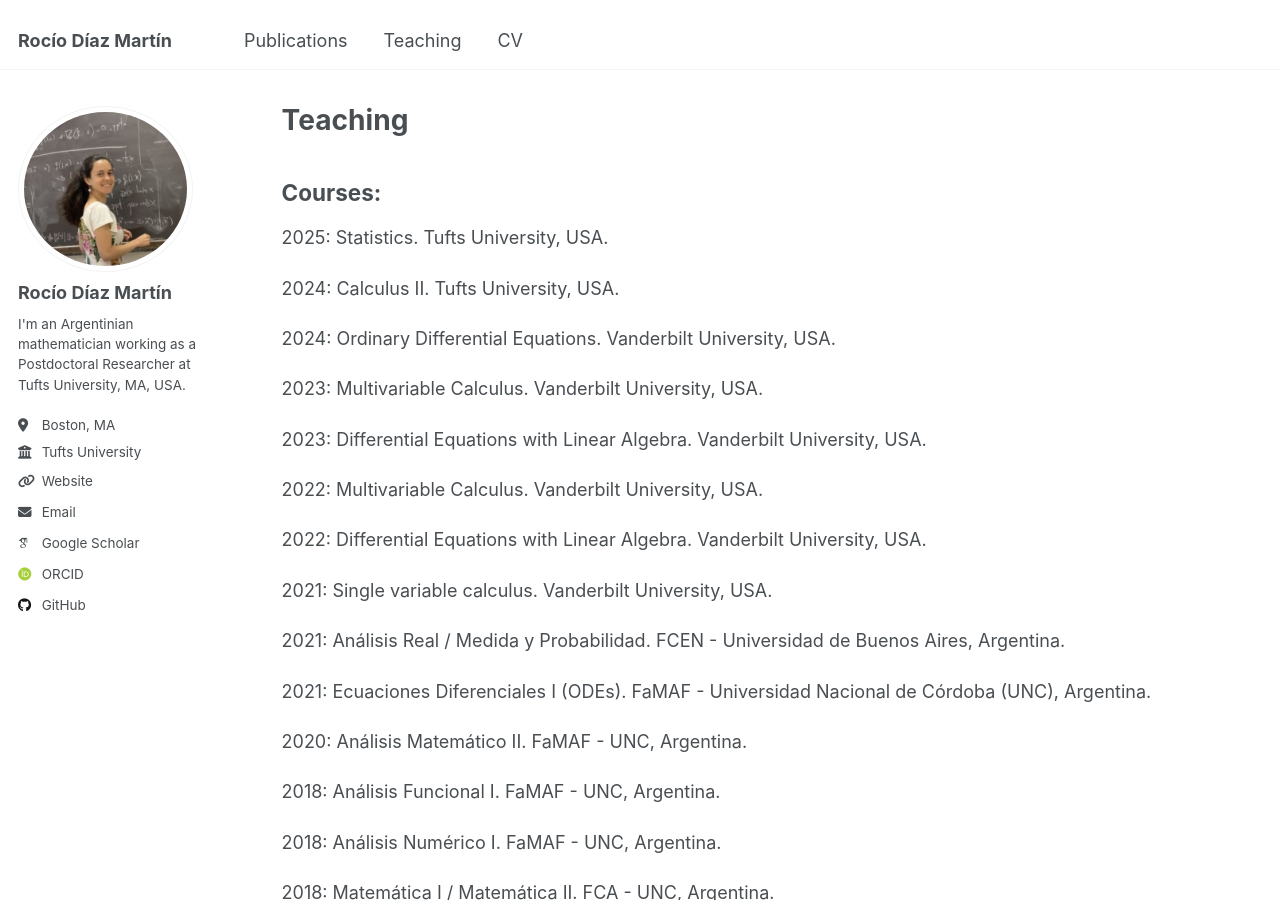
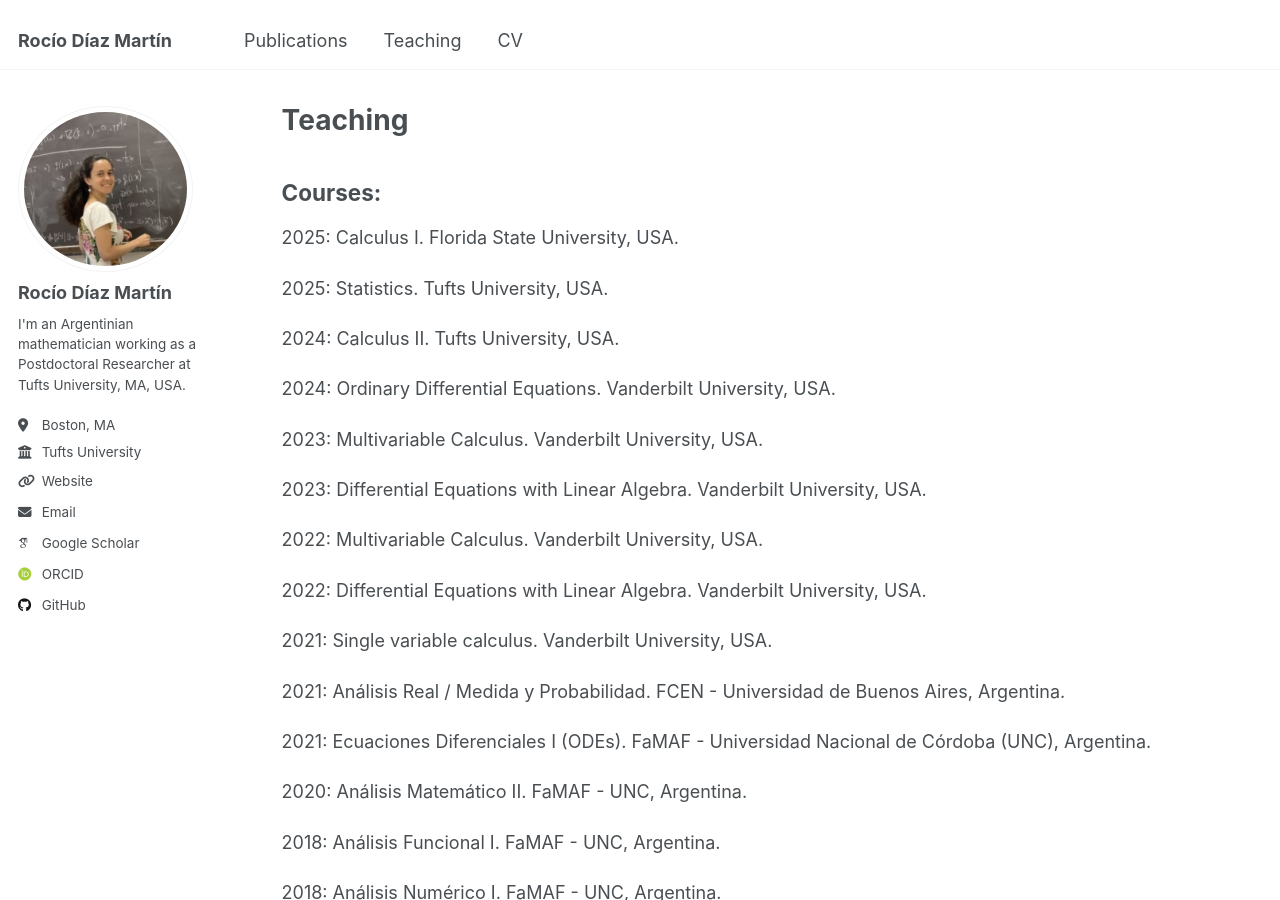
Before and after one commit to RocioDM/rociodm.github.io, a Jekyll site: the page built from _pages/teaching.md, in a window 1280 px wide and 900 px high. Built offline with Jekyll 4.4.1, drawn with Linux system fonts in a browser that asks for light colours; some web fonts are replaced.

Commit message:
add fall 2025 course

```diff
--- a/_pages/teaching.md
+++ b/_pages/teaching.md
@@ -6,6 +6,7 @@ author_profile: true
 ---
 
 ## Courses:
+2025: Calculus I. Florida State University, USA.
 
 2025: Statistics. Tufts University, USA.
 
```
